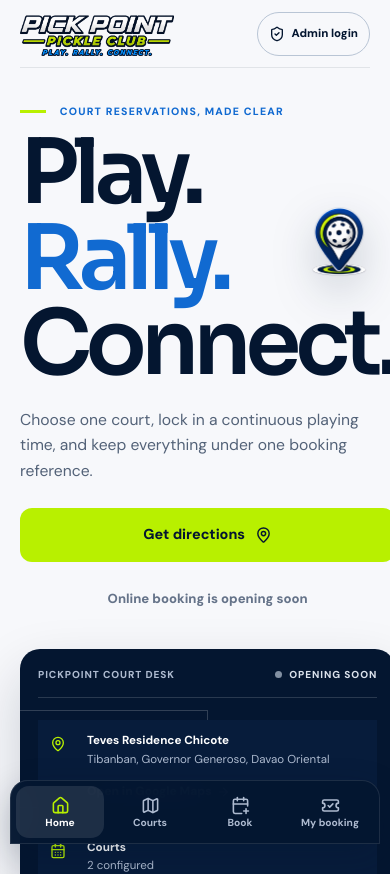
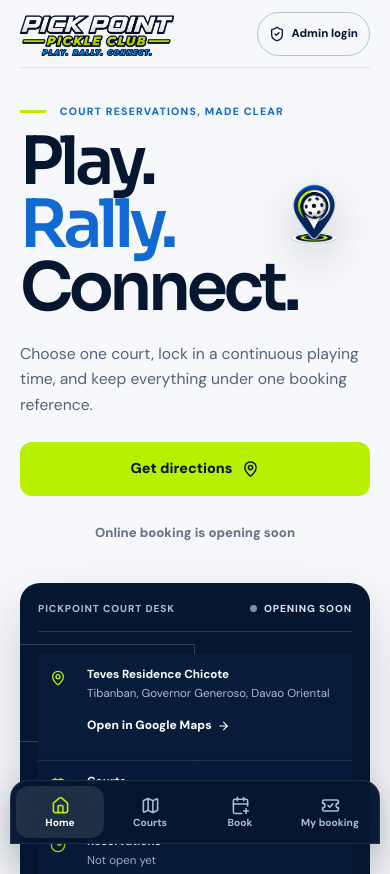
Before and after one commit to christianjelarjoyhisola-ux/pickpoint-pickleclub, a Next.js app: page / in a window 390 px wide. Shown: the top 874 px of the page. Built offline with nearby package versions, Linux system fonts and the light colour scheme; no server answers.

Commit message:
Restore compact mobile hero scale

```diff
--- a/app/pickpoint-v2/guest/guest.css
+++ b/app/pickpoint-v2/guest/guest.css
@@ -282,9 +282,9 @@
 
   .pp-kicker { margin-bottom: 12px; font-size: .66rem; letter-spacing: .115em; }
   .pp-hero { min-height: auto; grid-template-columns: 1fr; gap: 28px; padding: 36px 0 48px; }
-  .pp-hero h1 { max-width: 100%; gap: .045em; font-size: clamp(4.5rem, 23vw, 5.65rem); line-height: .91; letter-spacing: -.065em; }
+  .pp-hero h1 { max-width: 100%; gap: .045em; font-size: clamp(3.6rem, 17vw, 4.35rem); line-height: .91; letter-spacing: -.065em; }
   .pp-hero-title { position: relative; display: block; }
-  .pp-hero-title > img { position: absolute; top: 29%; right: 4%; display: block; width: clamp(74px, 21vw, 88px); }
+  .pp-hero-title > img { position: absolute; top: 27%; right: 6%; display: block; width: clamp(62px, 18vw, 72px); }
   .pp-lede { margin-top: 22px; font-size: .98rem; line-height: 1.62; }
   .pp-actions { width: 100%; margin-top: 25px; align-items: stretch; flex-direction: column; gap: 15px; }
   .pp-actions .pp-button { width: 100%; min-height: 54px; border-radius: 12px; }
```
